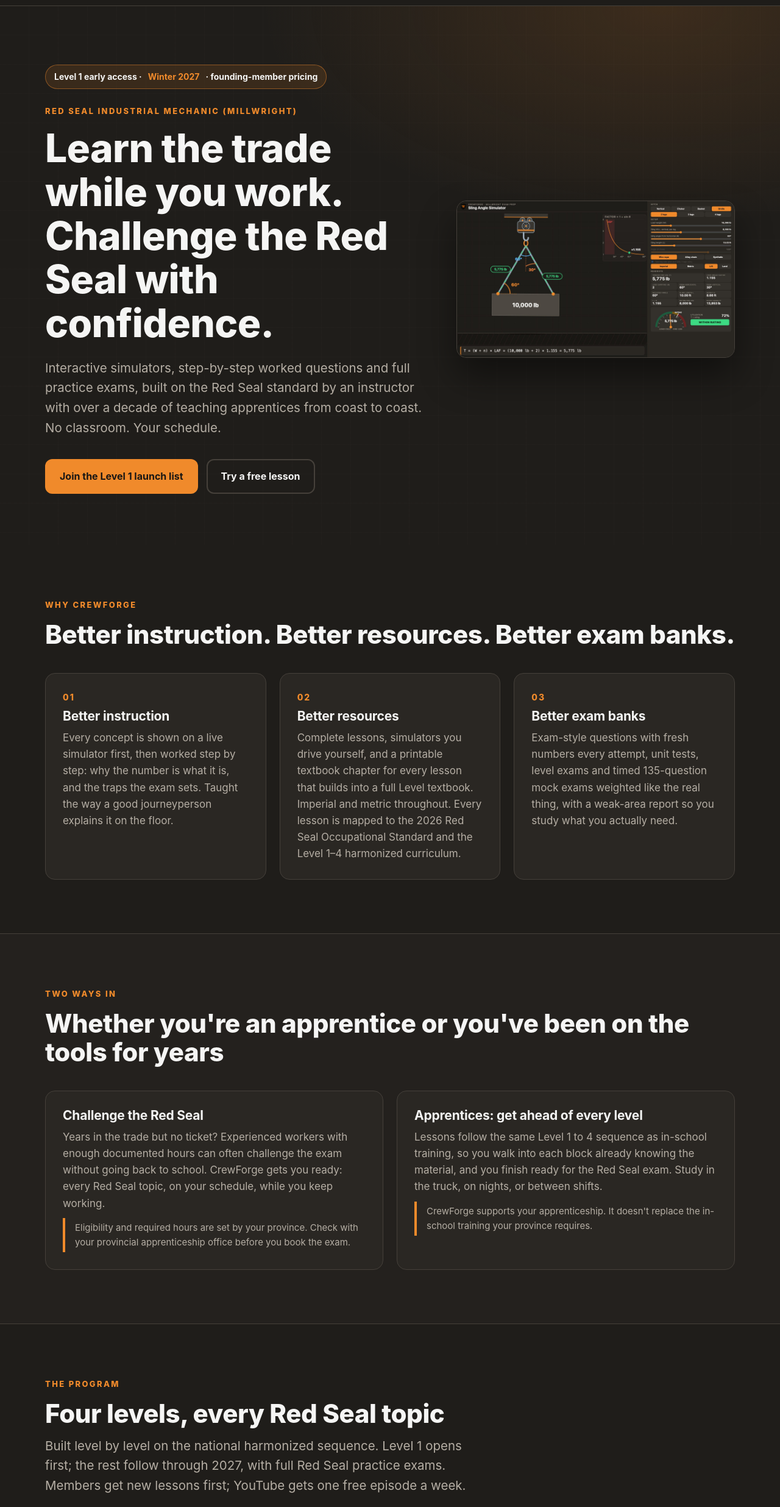
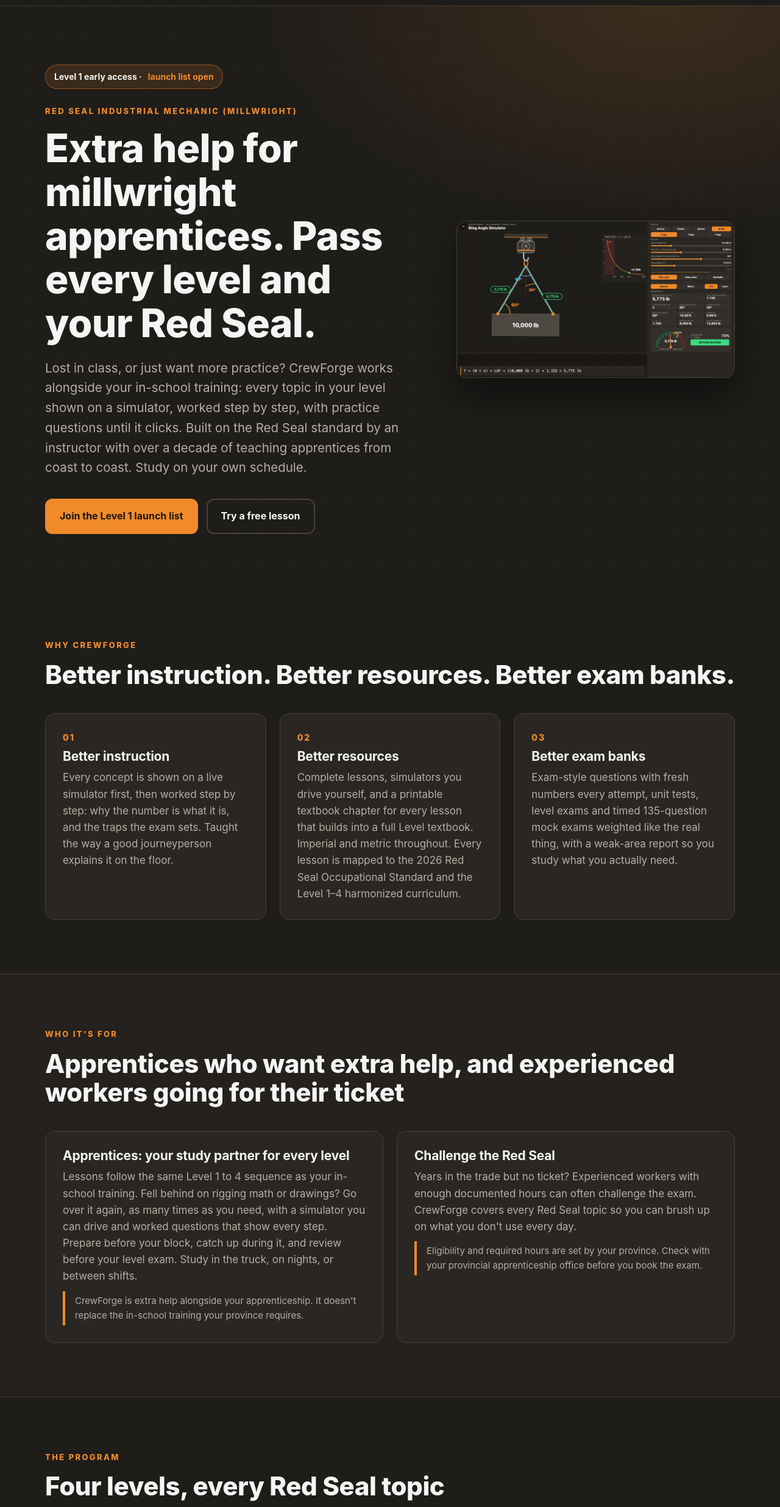
Before and after one commit to CrewForgeDeveloper1/crewforge-site, a plain HTML site: page index.html in a window 1280 px wide. Shown: the part 63-2535 px from the top of the page at 61% size. Drawn offline with Linux system fonts and the light colour scheme.

Commit message:
Publish site from pipeline e217f4f

```diff
--- a/index.html
+++ b/index.html
@@ -1,7 +1,7 @@
 <!doctype html>
 <html lang="en-CA"><head><meta charset="utf-8"><meta name="viewport" content="width=device-width,initial-scale=1">
-<title>CrewForge · Red Seal Millwright Training</title><meta name="description" content="Learn the millwright trade while you work and challenge the Red Seal with confidence. Interactive simulators, worked exam questions and full practice exams for the Industrial Mechanic (Millwright) exam.">
-<meta property="og:title" content="CrewForge · Red Seal Millwright Training"><meta property="og:description" content="Learn the millwright trade while you work and challenge the Red Seal with confidence. Interactive simulators, worked exam questions and full practice exams for the Industrial Mechanic (Millwright) exam.">
+<title>CrewForge · Red Seal Millwright Training</title><meta name="description" content="Extra help for millwright apprentices, alongside your in-school training. Interactive simulators, worked questions and practice exams for every level and the Red Seal Industrial Mechanic (Millwright) exam.">
+<meta property="og:title" content="CrewForge · Red Seal Millwright Training"><meta property="og:description" content="Extra help for millwright apprentices, alongside your in-school training. Interactive simulators, worked questions and practice exams for every level and the Red Seal Industrial Mechanic (Millwright) exam.">
 <meta property="og:type" content="website"><meta property="og:image" content="https://crewforge.ca/assets/og.jpg">
 <link rel="icon" href="assets/crewforge_favicon_32.png"><link rel="stylesheet" href="assets/site.css?v=a243e6f5">
 </head><body data-signup-endpoint="" data-blocked-regions="New Brunswick">
@@ -40,16 +40,17 @@
 </header>
 <main>
 <!--title: CrewForge · Red Seal Millwright Training-->
-<!--description: Learn the millwright trade while you work and challenge the Red Seal with confidence. Interactive simulators, worked exam questions and full practice exams for the Industrial Mechanic (Millwright) exam.-->
+<!--description: Extra help for millwright apprentices, alongside your in-school training. Interactive simulators, worked questions and practice exams for every level and the Red Seal Industrial Mechanic (Millwright) exam.-->
 <section class="hero grid-bg">
   <div class="wrap hero-grid">
     <div>
-      <div class="pill">Level 1 early access · <b>Winter 2027</b> · founding-member pricing</div>
+      <div class="pill">Level 1 early access · <b>launch list open</b></div>
       <div class="kicker">Red Seal Industrial Mechanic (Millwright)</div>
-      <h1>Learn the trade while you work. Challenge the Red Seal with confidence.</h1>
-      <p class="lead" style="margin-top:22px">Interactive simulators, step-by-step worked questions and full practice exams, built
-        on the Red Seal standard by an instructor with over a decade of teaching apprentices from coast to coast.
-        No classroom. Your schedule.</p>
+      <h1>Extra help for millwright apprentices. Pass every level and your Red Seal.</h1>
+      <p class="lead" style="margin-top:22px">Lost in class, or just want more practice? CrewForge works alongside your in-school
+        training: every topic in your level shown on a simulator, worked step by step, with practice questions until it
+        clicks. Built on the Red Seal standard by an instructor with over a decade of teaching apprentices from coast to
+        coast. Study on your own schedule.</p>
       <div class="ctas">
         <a class="btn primary" href="#join">Join the Level 1 launch list</a>
         <a class="btn ghost" href="lesson-sling-angles.html">Try a free lesson</a>
@@ -82,20 +83,21 @@
 
 <section class="alt" id="challenge">
   <div class="wrap">
-    <div class="kicker">Two ways in</div>
-    <h2>Whether you're an apprentice or you've been on the tools for years</h2>
+    <div class="kicker">Who it's for</div>
+    <h2>Apprentices who want extra help, and experienced workers going for their ticket</h2>
     <div class="two">
+      <div class="card"><h3>Apprentices: your study partner for every level</h3>
+        <p>Lessons follow the same Level 1 to 4 sequence as your in-school training. Fell behind on rigging math or
+          drawings? Go over it again, as many times as you need, with a simulator you can drive and worked questions that
+          show every step. Prepare before your block, catch up during it, and review before your level exam. Study in the
+          truck, on nights, or between shifts.</p>
+        <p class="note">CrewForge is extra help alongside your apprenticeship. It doesn't replace the in-school training
+          your province requires.</p></div>
       <div class="card"><h3>Challenge the Red Seal</h3>
-        <p>Years in the trade but no ticket? Experienced workers with enough documented hours can often challenge the exam
-          without going back to school. CrewForge gets you ready: every Red Seal topic, on your schedule, while you keep
-          working.</p>
+        <p>Years in the trade but no ticket? Experienced workers with enough documented hours can often challenge the exam.
+          CrewForge covers every Red Seal topic so you can brush up on what you don't use every day.</p>
         <p class="note">Eligibility and required hours are set by your province. Check with your provincial apprenticeship
           office before you book the exam.</p></div>
-      <div class="card"><h3>Apprentices: get ahead of every level</h3>
-        <p>Lessons follow the same Level 1 to 4 sequence as in-school training, so you walk into each block already knowing the
-          material, and you finish ready for the Red Seal exam. Study in the truck, on nights, or between shifts.</p>
-        <p class="note">CrewForge supports your apprenticeship. It doesn't replace the in-school training your province
-          requires.</p></div>
     </div>
   </div>
 </section>
@@ -138,8 +140,8 @@
   <div class="wrap">
     <div class="kicker">Pricing</div>
     <h2>About the cost of a textbook</h2>
-    <p class="lead" style="margin-top:14px">Don't stop working to go to school. Learn while you work, on your own schedule,
-      and walk into the Red Seal exam ready.</p>
+    <p class="lead" style="margin-top:14px">Extra help for every level, for less than a few hours of private tutoring.
+      Study on your own schedule, alongside your in-school training, and walk into your exams ready.</p>
     <h3 style="margin-top:32px">Early access</h3>
     <p style="margin-top:8px">We're building the program now, and lessons open as they're finished. Join early and you get:</p>
     <ul class="ticks" style="margin-top:10px">
@@ -218,10 +220,10 @@
     <div class="signup">
       <div>
         <div class="kicker">Launch list</div>
-        <h2>Be first in when Level 1 opens</h2>
-        <p class="lead" style="margin-top:14px">Level 1 early access is planned for Winter 2027. Founding members join at a lower price and
-          get every level as it's released; the price goes up as levels ship. List members hear first. No spam; unsubscribe
-          any time.</p>
+        <h2>Be first in when early access opens</h2>
+        <p class="lead" style="margin-top:14px">Early access opens soon. Early access members get every lesson already built, each new one as
+          it's finished, and every video before it's on YouTube, at the lowest price we'll offer. List members hear first.
+          No spam; unsubscribe any time.</p>
       </div>
       <div><p class="lead" style="margin:0 0 18px">The sign-up form opens shortly. To get on the list now, email us with the subject <b>Launch list</b> and tell us if you're an apprentice, challenging the exam, a journeyperson, an employer or an instructor.</p><label for="prov">Where are you located?</label><select id="prov" name="location" class="region" required>
               <option value="">Choose one</option>
@@ -248,9 +250,10 @@
       <p>Many provinces let experienced workers challenge the exam once they can document enough hours in the trade. The hours
         and paperwork differ by province, so confirm with your apprenticeship office first. CrewForge covers the full exam
         content so you're ready when you're approved.</p></details>
-    <details><summary>Do apprentices still need in-school training?</summary>
-      <p>Yes. CrewForge follows the same level sequence and helps you prepare, but it doesn't replace the training your
-        province requires.</p></details>
+    <details><summary>Does this replace college or in-school training?</summary>
+      <p>No. CrewForge is extra help alongside it, like a tutor you can use any time. Lessons follow the same level
+        sequence as your in-school training, so you can prepare before a block, catch up on anything you missed in class,
+        and review before your level exams and the Red Seal. You still complete the training your province requires.</p></details>
     <details><summary>Can I join from outside Canada?</summary>
       <p>Yes, everyone is welcome. The program follows the Canadian Red Seal Industrial Mechanic (Millwright) standard, and
         the skills and maths apply to millwright and industrial mechanic work anywhere. If you want the Red Seal endorsement
```
